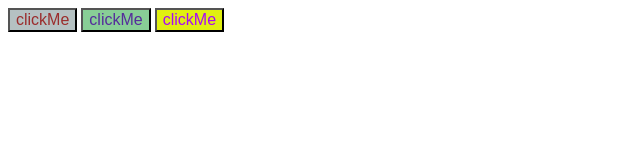
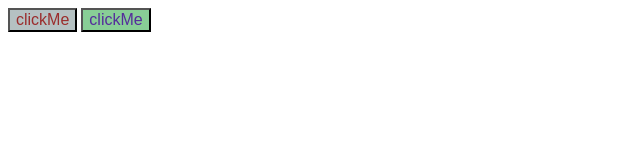
Before and after one commit to 9166542201/clickMe, a plain HTML site: page index.html in a window 1280 px wide. Shown: the whole page, without its empty margins (0-640 px from the left). Drawn offline with Linux system fonts and the light colour scheme.

Commit message:
Update index.html

```diff
--- a/index.html
+++ b/index.html
@@ -10,7 +10,7 @@
     <body>
         <button onclick="f()">clickMe</button>
         <input type="button" value="clickMe" name="input" />
-        <button id="event">clickMe</button>
+        <button id="event" style="display: none">clickMe</button>
         <script src="script.js"></script>
         <div id="out"></div>
     </body>
```
